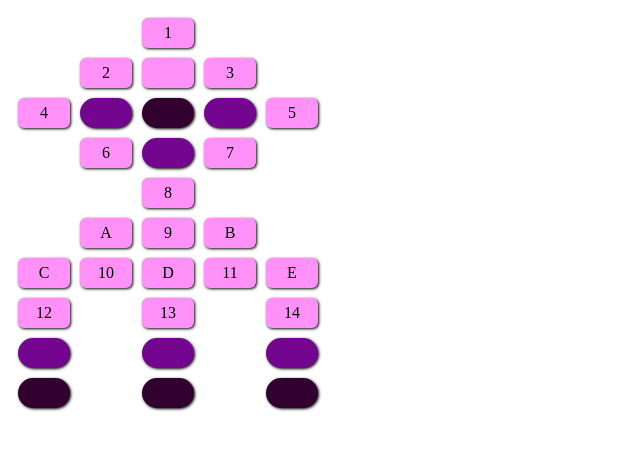
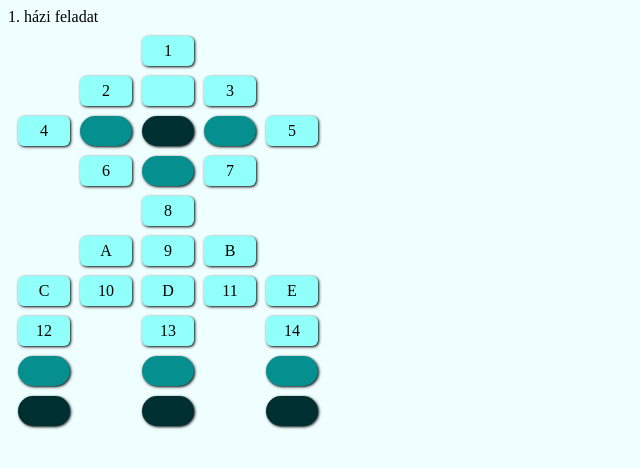
Before and after one commit to KKNoemi/KKNoemi., a plain HTML site: page hf.html in a window 1280 px wide. Shown: the whole page, without its empty margins (0-640 px from the left). Drawn offline with Linux system fonts and the light colour scheme.

Commit message:
Add files via upload

```diff
--- a/hf.html
+++ b/hf.html
@@ -1,6 +1,16 @@
+<head>
+    <title>Házi feladat</title>
+</head>
+
+<style>
+    body {
+        background-color: rgba(197, 255, 255, 0.267);
+    }
+</style>
+
 <style>
     td {
-        background-color: rgb(255, 145, 249);
+        background-color: rgb(145, 255, 250);
         width: 50px;
         height: 30px;
         text-align: center;
@@ -15,17 +25,20 @@
         visibility: hidden;
     }
     td.r {
-        background-color: rgb(115, 5, 143);
+        background-color: rgb(5, 143, 143);
         border-radius: 15px;
     }
     td.y {
-        background-color: rgb(49, 0, 47);
+        background-color: rgb(0, 47, 49);
         border-radius: 15px;
     }
     table {
         border-spacing: 10px;
     }
 </style>
+<body>
+    <head>1. házi feladat</head>
+</body>
 <table>
     <tr>
         <td class="o"></td>
```
Also changed, not shown: ORAREND.html (+8 -3 lines), rólam.html (+3 -10 lines).
